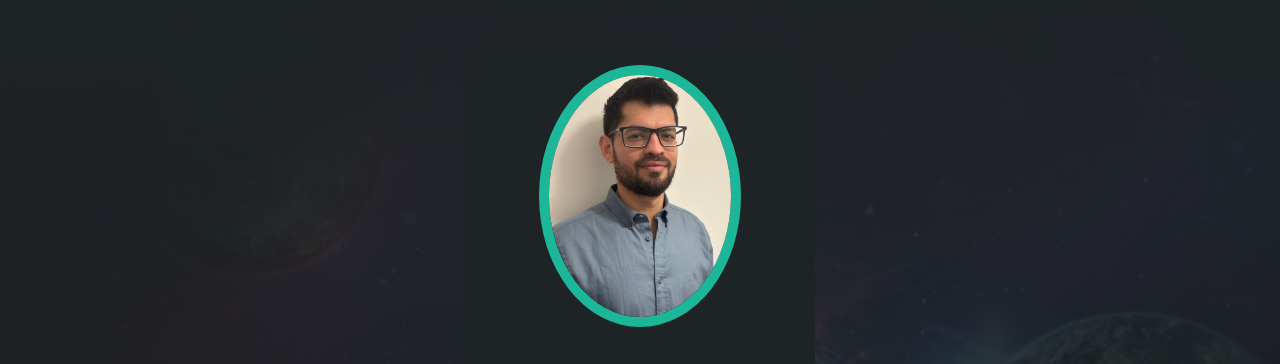
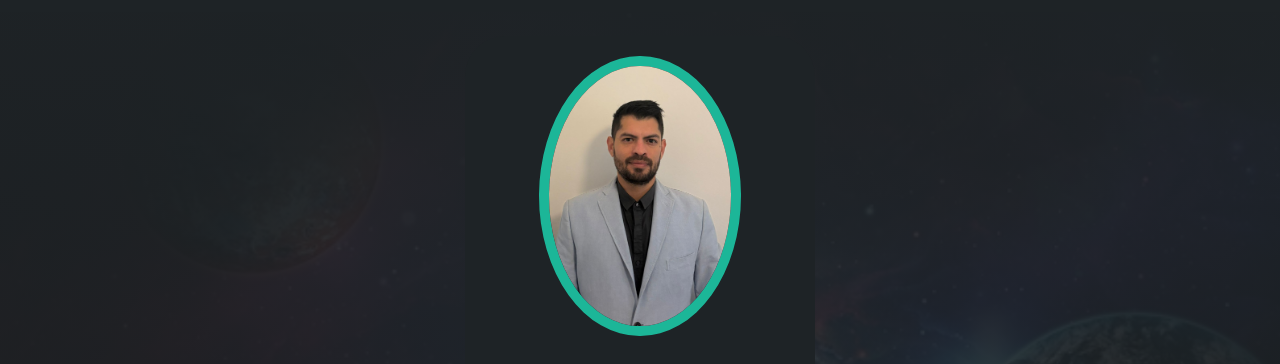
Before and after one commit to Hualle/portfolio, a plain HTML site: page index.html in a window 1280 px wide. Shown: the part 62-426 px from the top of the page. Drawn offline with nearby package versions, Linux system fonts and the light colour scheme.

```diff
--- a/index.html
+++ b/index.html
@@ -39,7 +39,7 @@
     <section id="inicio" class="inicio">
         <div class="contenido-banner">
             <div class="contenedor-img">
-                <img src="img/picprofile.jpeg" alt="">
+                <img src="img/profile02.jpg" alt="">
             </div>
             <h1>HUGO MAGDALENO</h1>
             <h2>Software Developer</h2>
```
